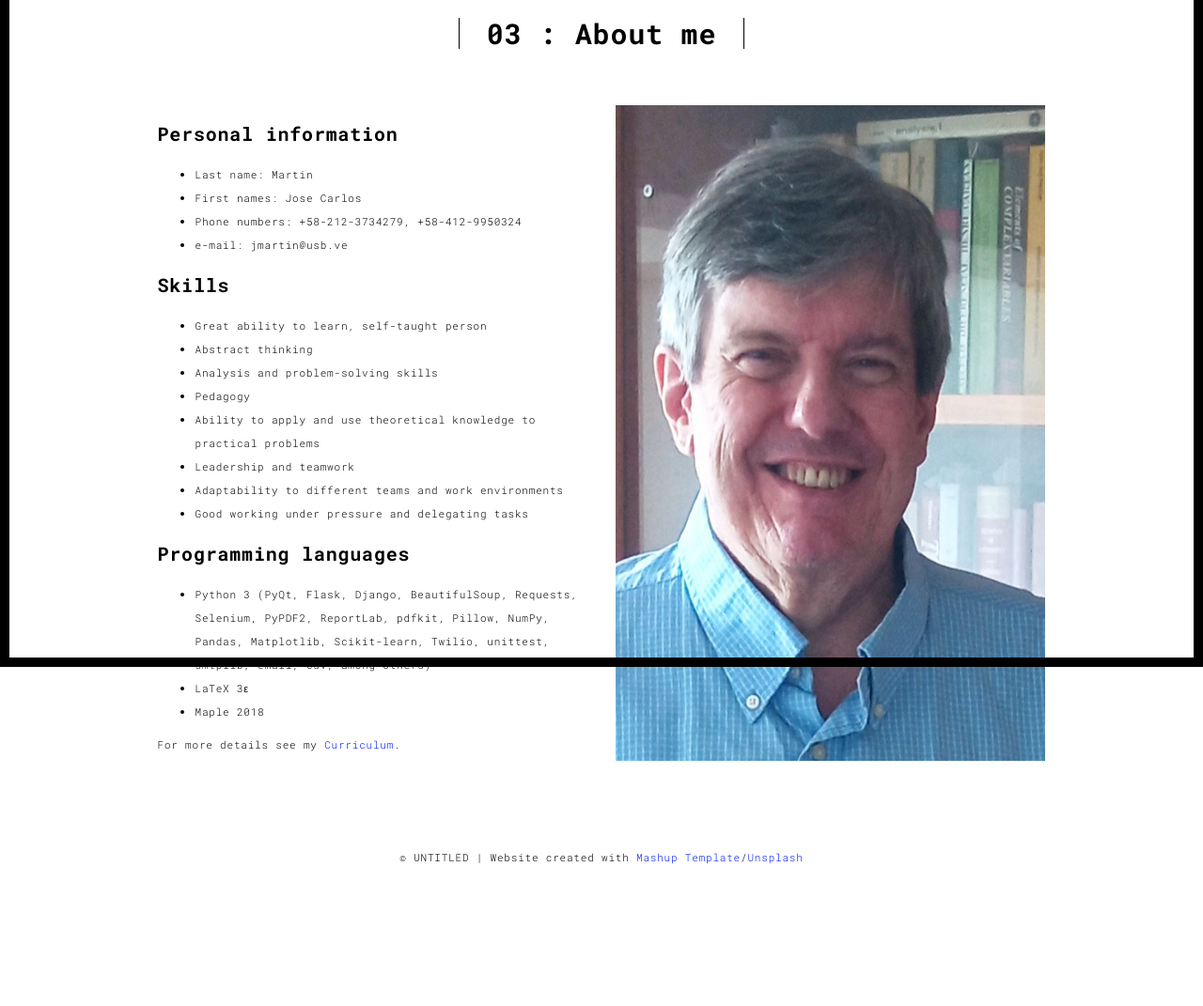
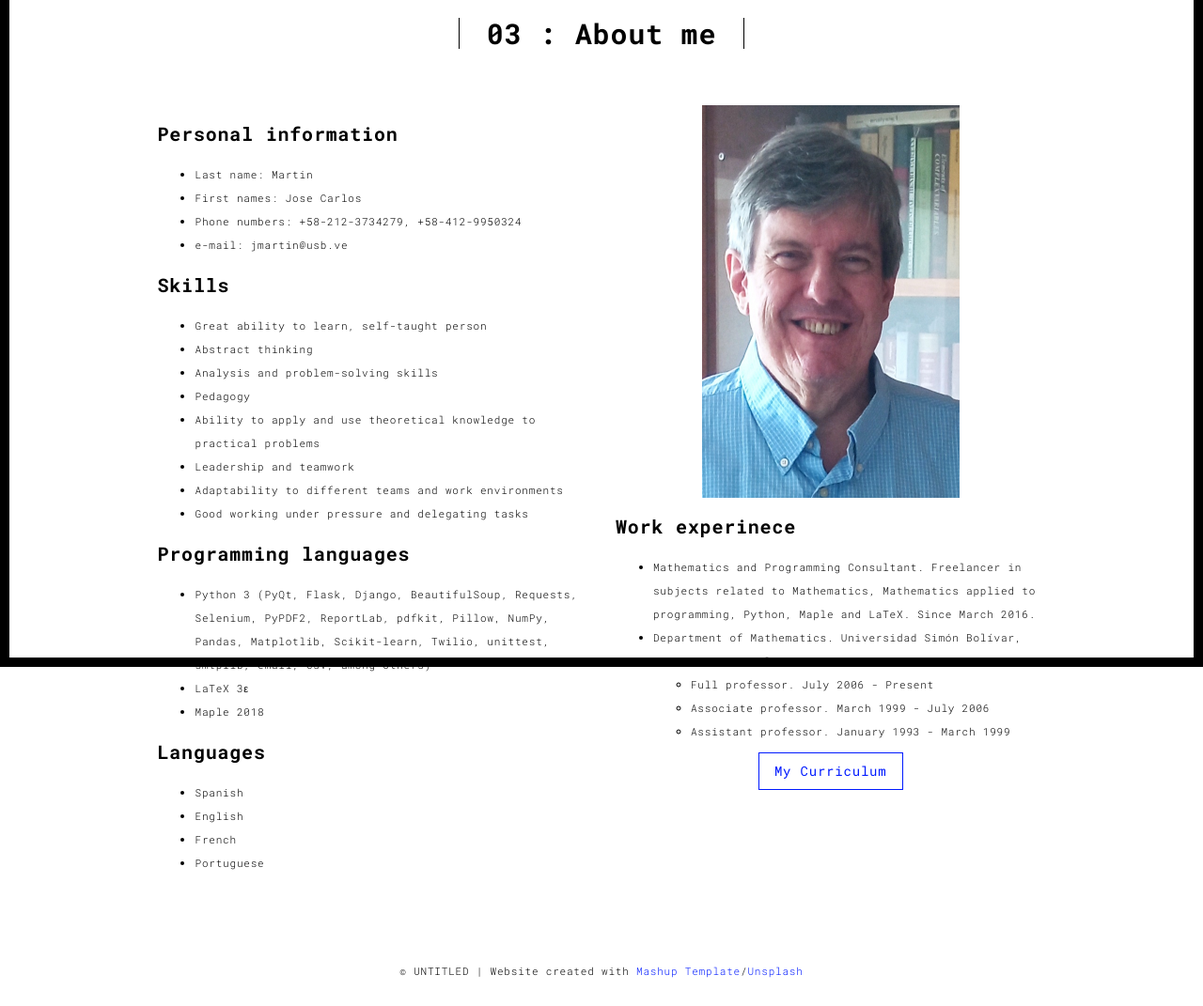
Before and after one commit to josec-martin/portfolio, a Flask app: page /about.html in a window 1280 px wide. Shown: the part 90-1161 px from the top of the page at 94% size. Before the commit the page ends 1010 px from the top, so only its background shows below. Run offline with Flask 2, Linux system fonts and the light colour scheme; some libraries are stand-ins or nearby versions.

Commit message:
about.html edited

```diff
--- a/templates/about.html
+++ b/templates/about.html
@@ -86,11 +86,29 @@
                     <li>LaTeX 3&epsilon;</li>
                     <li>Maple 2018</li>
                   </ul>
-                  <p>For more details see my <a href="static/assets/docs/curriculum-en.pdf">Curriculum</a>.</p>
+                  <h3>Languages</h3>
+                  <ul>
+                    <li>Spanish</li>
+                    <li>English</li>
+                    <li>French</li>
+                    <li>Portuguese</li>
+                  </ul>
 
                 </div>
                 <div class="col-xs-12 col-md-6">
-                  <img src="./static/assets/images/profil.png" class="img-responsive" alt="">
+                  <p align="center"><img src="./static/assets/images/profil.png" width="274" height="418"></p>
+                  <h3>Work experinece</h3>
+                  <ul>
+                    <li>Mathematics and Programming Consultant. Freelancer in subjects related to Mathematics,
+                      Mathematics applied to programming, Python, Maple and LaTeX. Since March 2016.</li>
+                    <li>Department of Mathematics. Universidad Simón Bolívar, Caracas, Venezuela</li>
+                    <ul>
+                      <li>Full professor. July 2006 - Present</li>
+                      <li>Associate professor. March 1999 - July 2006</li>
+                      <li>Assistant professor. January 1993 - March 1999</li>
+                    </ul>
+                  </ul>
+                  <p align="center"><a href="static/assets/docs/curriculum-en.pdf" class="btn btn-primary btn-lg">My Curriculum</a></p>
                 </div>
               </div>
             </div>
```
